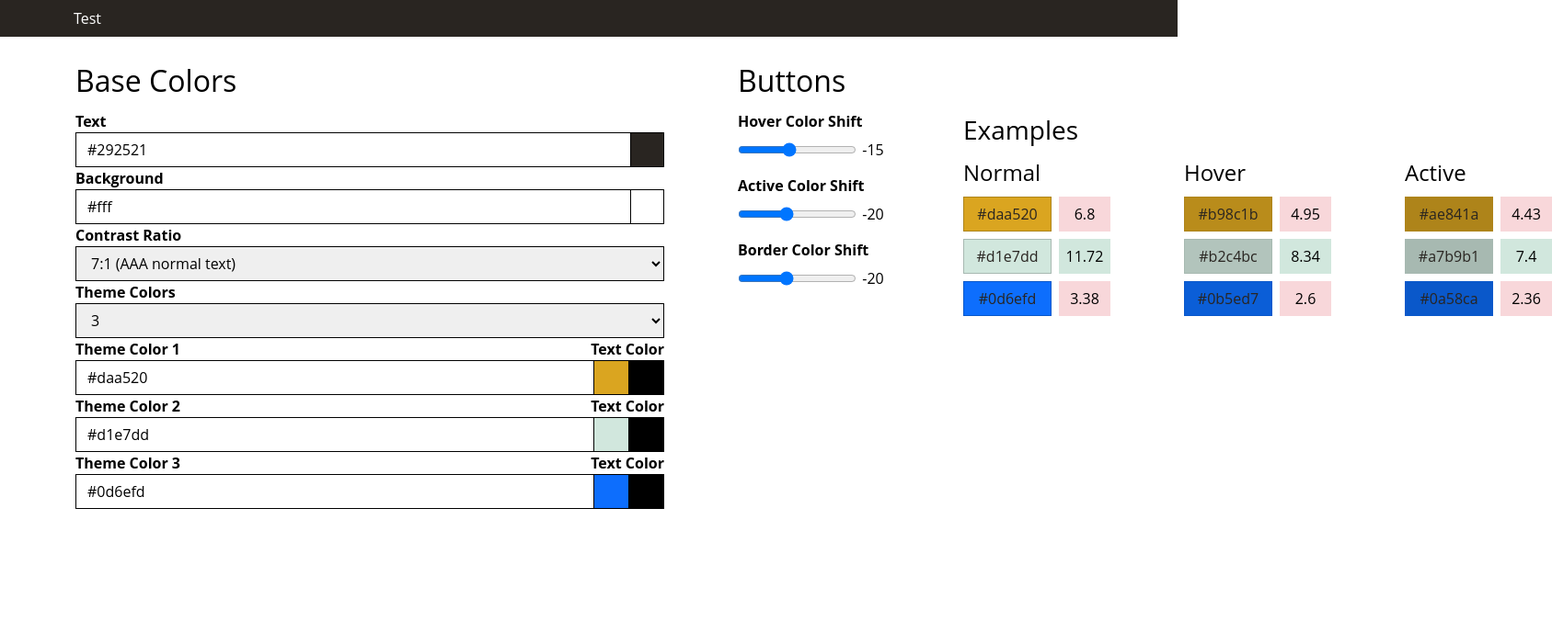
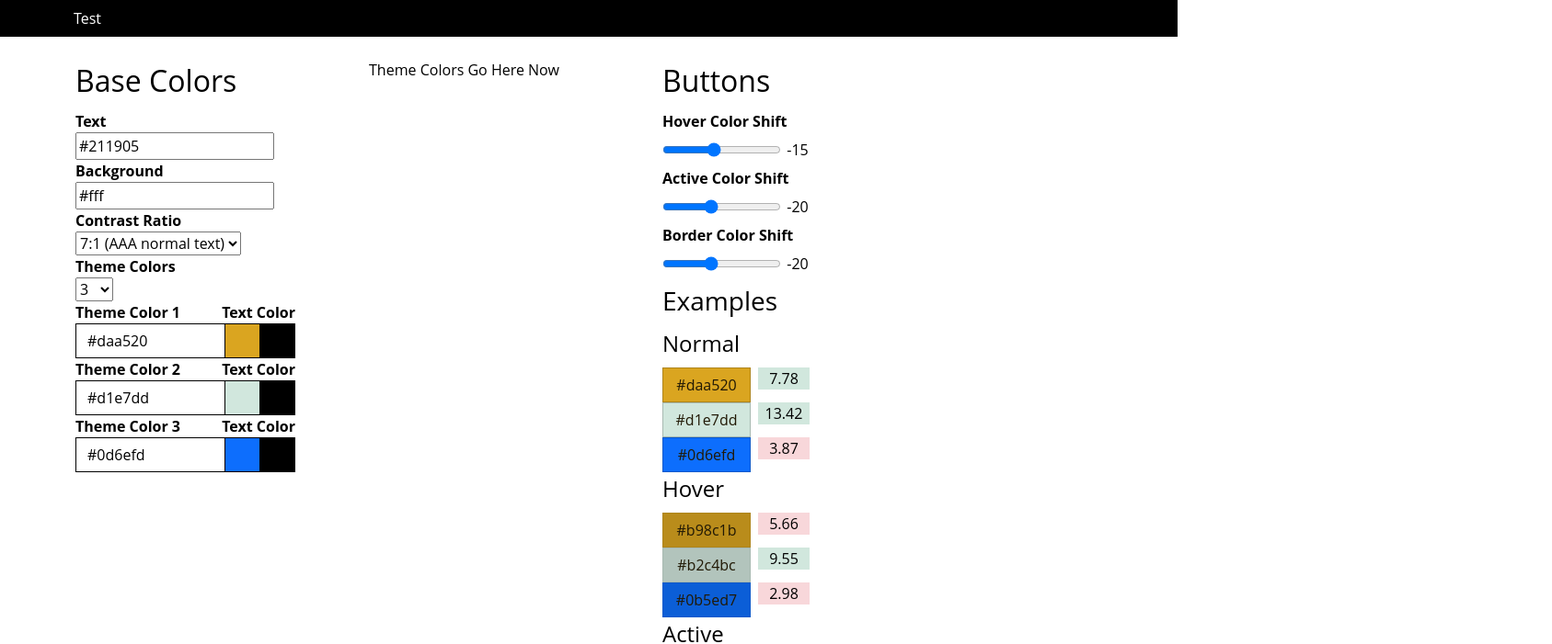
Before and after one commit to johnsiddoway/colors, a React (Vite) app: page / in a window 1280 px wide. Shown: the top 701 px of the page at 92% size, 1687 px wide, since content can reach past the window. Built offline with nearby package versions, Linux system fonts and the light colour scheme.

Commit message:
Continue fiddling.

```diff
--- a/src/app.tsx
+++ b/src/app.tsx
@@ -1,16 +1,23 @@
 import { useReducer } from 'react';
-import { SwatchPanel } from './components/swatch-panel/swatch-panel';
+import { ButtonPanel } from './components/button-panel/button-panel';
 import { PickerPanel } from "./components/picker-panel/picker-panel";
+import { ThemeColorPanel } from './components/theme-color-panel/theme-color-panel';
 import { initialState, reducer } from "./types/state";
 import './styles/app.scss';
 
 export function App() {
 	const [state, dispatch] = useReducer(reducer, initialState);
-
 	document.body.style.backgroundColor = state.backgroundColor;
 
 	return <>
-		<PickerPanel {...state} dispatch={dispatch} />
-		<SwatchPanel {...state} dispatch={dispatch} />
+		<div className="pickerPanel">
+			<PickerPanel {...state} dispatch={dispatch} />
+		</div>
+		<div className="themeColorPanel">
+			<ThemeColorPanel {...state} dispath={dispatch} />
+		</div>
+		<div className="examplesPanel">
+			<ButtonPanel {...state} dispatch={dispatch} />
+		</div>
 	</>;
 }
--- a/src/components/picker-panel/picker-panel.module.scss
+++ b/src/components/picker-panel/picker-panel.module.scss
@@ -1,4 +1,3 @@
 .panel {
-    width: 40rem;
-    min-width: 40rem;
+    flex: 2 2 0;
 }
--- a/src/components/picker-panel/picker-panel.tsx
+++ b/src/components/picker-panel/picker-panel.tsx
@@ -3,7 +3,6 @@ import { ColorPicker } from "../pickers/color-picker";
 import { ContrastPicker } from "../pickers/contrast-picker";
 import { CountPicker } from "../pickers/count-picker";
 import { ThemeColorPicker } from "../pickers/theme-color-picker";
-import styles from "./picker-panel.module.scss";
 
 export interface Props extends State {
 	dispatch: React.Dispatch<Action>
@@ -20,7 +19,7 @@ export function PickerPanel({ foregroundColor, backgroundColor, contrastRatio, t
 		);
 	}
 
-	return <div className={styles.panel}>
+	return <div className="pickerPanel">
 		<h2>Base Colors</h2>
 		<ColorPicker color={foregroundColor} onChange={(value: string) => dispatch({ type: 'set-foreground-color', value })} label="Text" />
 		<ColorPicker color={backgroundColor} onChange={(value: string) => dispatch({ type: 'set-background-color', value })} label="Background" />
--- a/src/components/swatch-panel/swatch-panel.tsx
+++ /dev/null
@@ -1,7 +0,0 @@
-import { ButtonPanel, StateWithDispatch } from "./button-panel";
-
-export function SwatchPanel(props: StateWithDispatch) {
-	return <div className="swatchPanel">
-		<ButtonPanel {...props} />
-	</div>;
-};
--- /dev/null
+++ b/src/components/theme-color-panel/theme-color-panel.tsx
@@ -0,0 +1,8 @@
+import { Action, State } from "../../types/state";
+
+export interface Props extends State {
+	dispatch: React.Dispatch<Action>;
+}
+export function ThemeColorPanel(props: Props) {
+	return <>Theme Colors Go Here Now</>;
+}
--- a/src/main.tsx
+++ b/src/main.tsx
@@ -2,7 +2,7 @@ import React from 'react'
 import ReactDOM from 'react-dom/client'
 import { App } from './app.tsx';
 
-ReactDOM.createRoot(document.getElementById('root')!).render(
+ReactDOM.createRoot(document.body).render(
 	<React.StrictMode>
 		<header>Test</header>
 		<main>
--- a/src/styles/_variables.scss
+++ b/src/styles/_variables.scss
@@ -148,7 +148,7 @@ $body-font-weight:        $font-weight-normal !default;
 $body-line-height:        $line-height-base !default;
 $body-text-align:         null !default;
 
-$body-color:              $gray-900 !default;
+$body-color:              $black !default;
 $body-bg:                 $white !default;
 
 $body-emphasis-color:     $black !default;
--- a/src/styles/app.scss
+++ b/src/styles/app.scss
@@ -6,9 +6,6 @@
 body {
 	font-family: $font-family-sans-serif;
 	line-height: $line-height-base;
-}
-
-#root {
 	display: flex;
 	flex-direction: column;
 	min-height: 100vh;
@@ -38,85 +35,97 @@ label {
 	font-weight: bold;
 }
 
-.buttonPanel {
-	@include make-flex($column-gap: 5rem);
+.pickerPanel {
+	flex: 2 2 0;
 }
 
-.picker {
-	position: relative;
-
-	.inputGroup {
-		display: flex;
-		flex-wrap: wrap;
-		align-items: stretch;
-		width: 100%;
-		border: 1px solid currentColor;
-		border-radius: 0;
-
-		select,
-		input {
-			position: relative;
-			flex: 1 1 auto;
-			border: 0;
-			padding: 0.375rem 0.75rem;
-			width: 1%;
-			min-width: 0;
-			outline: none;
-		}
-
-		&:focus-within,
-		&:focus-visible {
-			box-shadow: 0 0.25rem 0.5rem 0.25rem #495057;
-		}
-	}
-
-	.swatch {
-		width: 2.25rem;
-		height: 2.25rem;
-		cursor: pointer;
-		border-left: 1px solid currentColor;
-	}
-
-	.popover {
-		position: absolute;
-		top: 0;
-		left: calc(100% + 0.5rem);
-		border-radius: 9px;
-		z-index: 10;
-	}
+.themeColorPanel {
+	flex: 2 2 0;
 }
 
-.swatchPanel {
-	@include make-flex($column-gap: 0.5rem, $row-gap: 0.5rem, $align-items: flex-start, $align-content: flex-start, $flex-wrap: wrap);
-
-	> * {
-		flex: 1 1 0px;
-	}
-
-	.swatch {
-		min-width: 20rem;
-		border: 1px solid currentColor;
-		padding: 0.5rem;
-	}
+.examplesPanel {
+	flex: 4 4 0;
 }
 
-.row-with-gap {
-	@include make-flex($column-gap: 5rem, $row-gap: 5rem);
-}
+// .buttonPanel {
+// 	@include make-flex($column-gap: 5rem);
+// }
 
-.column-with-gap {
-	@include make-flex($flex-direction: column, $column-gap: 0.5rem, $row-gap: 0.5rem);
+// .picker {
+// 	position: relative;
 
-	h1,
-	h2,
-	h3,
-	h4,
-	h5,
-	h6 {
-		margin-bottom: 0;
-	}
-}
+// 	.inputGroup {
+// 		display: flex;
+// 		flex-wrap: wrap;
+// 		align-items: stretch;
+// 		width: 100%;
+// 		border: 1px solid currentColor;
+// 		border-radius: 0;
 
-.h4-spacer {
-	height: 2.25rem;
-}
+// 		select,
+// 		input {
+// 			position: relative;
+// 			flex: 1 1 auto;
+// 			border: 0;
+// 			padding: 0.375rem 0.75rem;
+// 			width: 1%;
+// 			min-width: 0;
+// 			outline: none;
+// 		}
+
+// 		&:focus-within,
+// 		&:focus-visible {
+// 			box-shadow: 0 0.25rem 0.5rem 0.25rem #495057;
+// 		}
+// 	}
+
+// 	.swatch {
+// 		width: 2.25rem;
+// 		height: 2.25rem;
+// 		cursor: pointer;
+// 		border-left: 1px solid currentColor;
+// 	}
+
+// 	.popover {
+// 		position: absolute;
+// 		top: 0;
+// 		left: calc(100% + 0.5rem);
+// 		border-radius: 9px;
+// 		z-index: 10;
+// 	}
+// }
+
+// .swatchPanel {
+// 	@include make-flex($column-gap: 0.5rem, $row-gap: 0.5rem, $align-items: flex-start, $align-content: flex-start, $flex-wrap: wrap);
+
+// 	> * {
+// 		flex: 1 1 0px;
+// 	}
+
+// 	.swatch {
+// 		min-width: 20rem;
+// 		border: 1px solid currentColor;
+// 		padding: 0.5rem;
+// 	}
+// }
+
+// .row-with-gap {
+// 	@include make-flex($column-gap: 5rem, $row-gap: 5rem);
+// }
+
+// .column-with-gap {
+// 	@include make-flex($flex-direction: column, $column-gap: 0.5rem, $row-gap: 0.5rem);
+
+// 	h1,
+// 	h2,
+// 	h3,
+// 	h4,
+// 	h5,
+// 	h6 {
+// 		margin-bottom: 0;
+// 	}
+// }
+
+// .h4-spacer {
+// 	height: 2.25rem;
+// }
--- a/src/types/state.tsx
+++ b/src/types/state.tsx
@@ -16,7 +16,7 @@ export type State = {
 }
 
 export const initialState: State = {
-	foregroundColor: "#292521",
+	foregroundColor: "#211905",
 	backgroundColor: "#fff",
 	contrastRatio: 7,
 	themeColorCount: 3,
```
Also changed, not shown: src/components/button-panel/button-examples.tsx (renamed from src/components/swatch-panel/button-examples.tsx), src/components/button-panel/button-panel.tsx (renamed from src/components/swatch-panel/button-panel.tsx).
